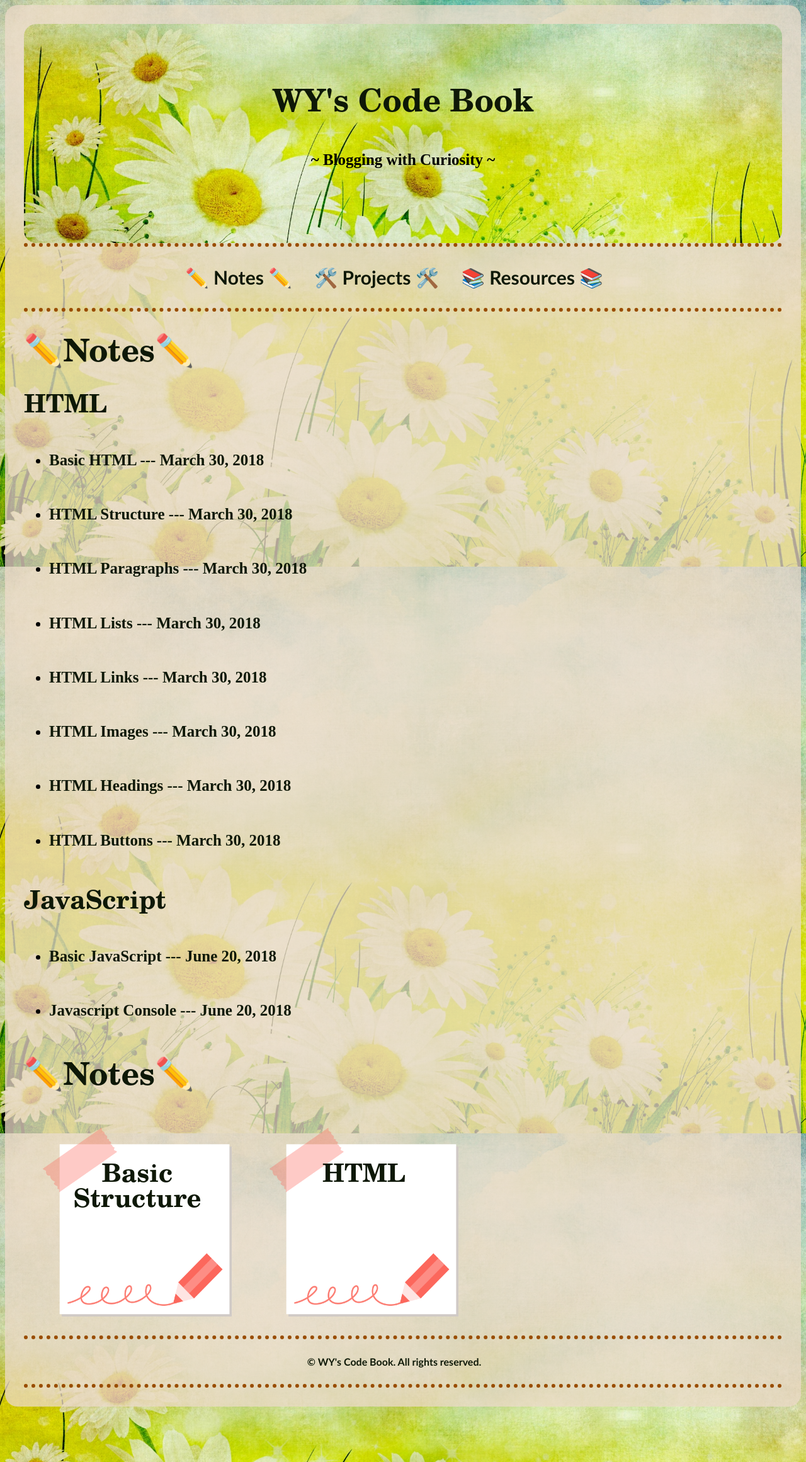
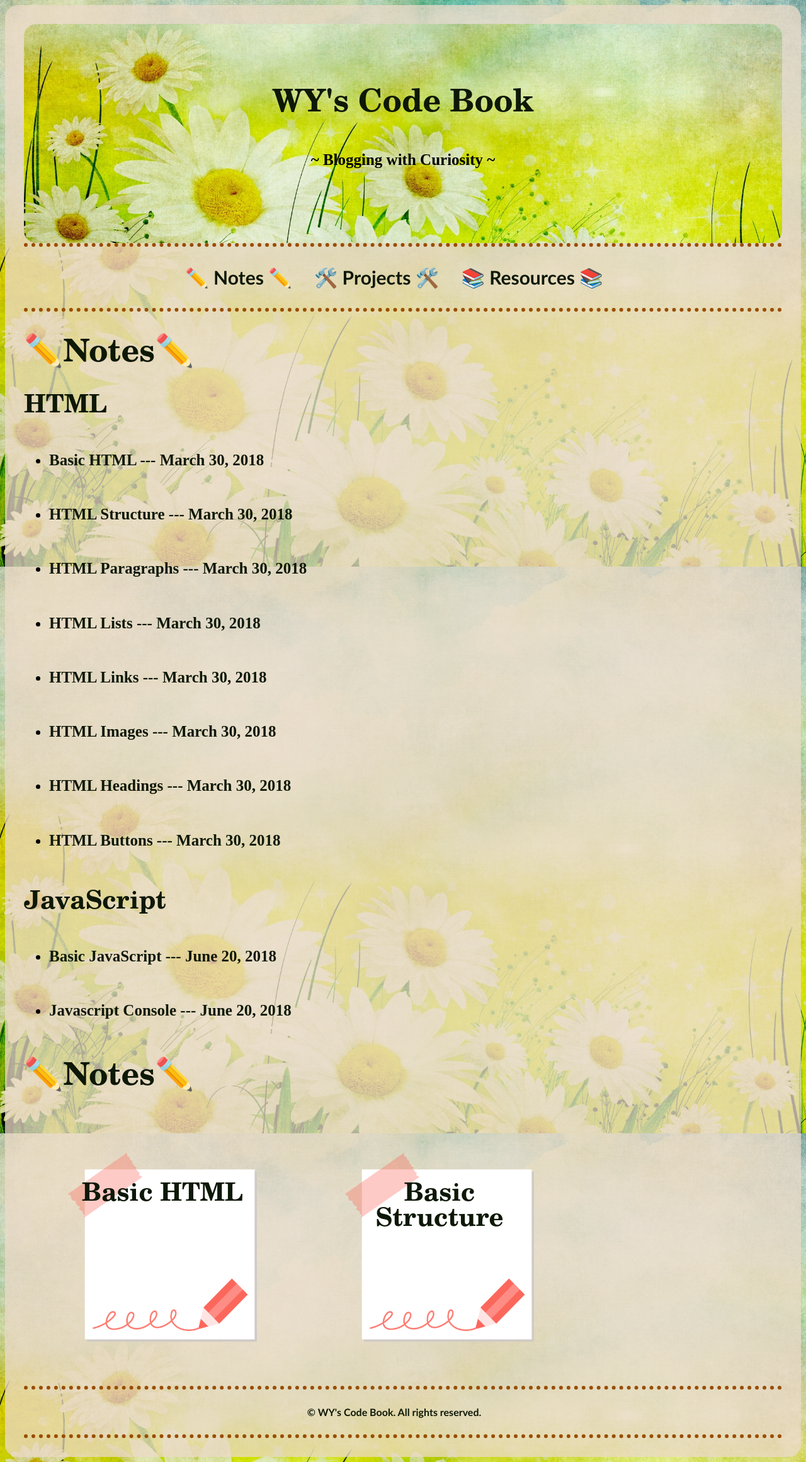
Before and after one commit to WYCodeBook/WYCodeBook.github.io, a Jekyll site: the page built from note/index.html, in a window 1280 px wide. Shown: the whole page at 63% size. Built offline with Jekyll 4.4.1, drawn with Linux system fonts in a browser that asks for light colours; some web fonts are replaced.

Commit message:
update banner

```diff
--- a/_html/html.md
+++ b/_html/basic-html.md
@@ -1,7 +1,7 @@
 ---
 
 layout: collection
-title: "HTML"
+title: "Basic HTML"
 photo: /img/ladybugdaisyframe.png
 
 ---
--- a/css/style.css
+++ b/css/style.css
@@ -169,9 +169,9 @@
   background-size: 300px 300px;
   background-repeat: no-repeat;
   background-position: center;
-  width: 280px;
-  height: 280px;
-  padding: 30px;
+  width: 300px;
+  height: 300px;
+  padding: 60px;
   margin: 10px;
   text-align: center;
   line-height: auto;
```
